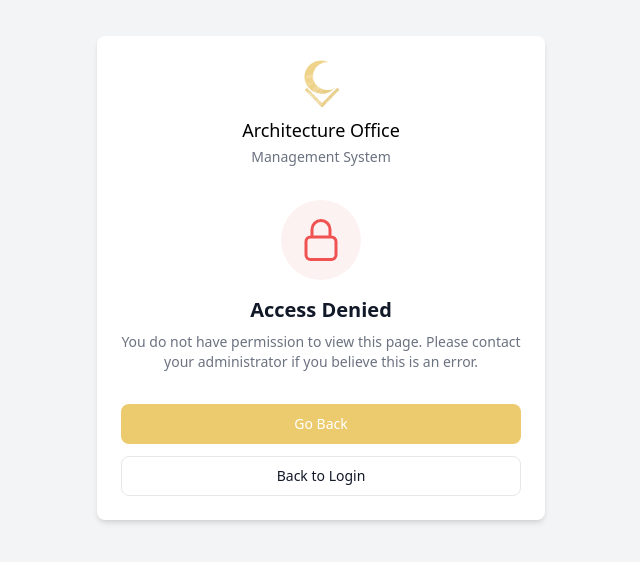
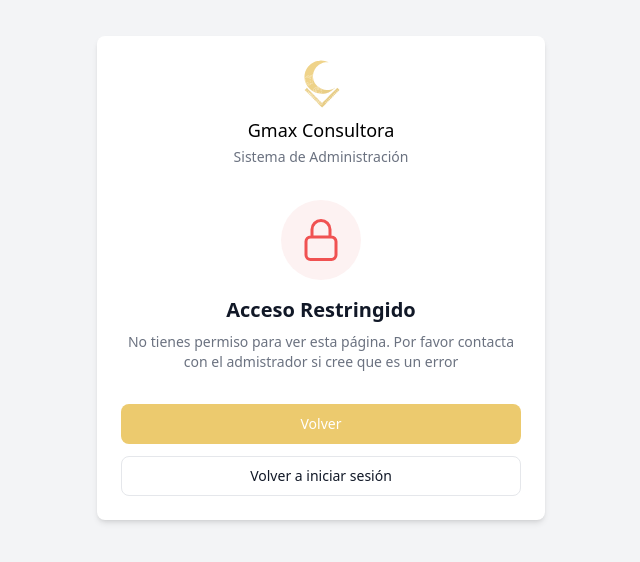
Before and after one commit to Aquino-Joaquin/architecture-office-management, a React (Vite) app in the folder frontend/: page /unauthorized in a window 1280 px wide. Shown: the part 122-684 px from the top of the page, without its empty margins (319-959 px from the left). Built offline with nearby package versions, Linux system fonts and the light colour scheme; no server answers.

Commit message:
feat(i18n): add translations for unauthorized page and replace hardcoded text in UnauthorizedPage

```diff
--- /dev/null
+++ b/frontend/src/i18n/en/unathorizedPage.json
@@ -0,0 +1,9 @@
+{
+    "title":"Architecture Office",
+    "subTitle":"Management System",
+    "accessDenied":"Access Denied",
+    "errorMessage": "You do not have permission to view this page. Please contact your administrator if you believe this is an error.",
+    "goBack": "Go Back",
+    "backLogin": "Back to Login"
+
+}
--- /dev/null
+++ b/frontend/src/i18n/es/unathorizedPage.json
@@ -0,0 +1,9 @@
+{
+    "title":"Gmax Consultora",
+    "subTitle":"Sistema de Administración",
+    "accessDenied":"Acceso Restringido",
+    "errorMessage": "No tienes permiso para ver esta página. Por favor contacta con el admistrador si cree que es un error",
+    "goBack": "Volver",
+    "backLogin": "Volver a iniciar sesión"
+
+}
--- a/frontend/src/i18n/i18n.ts
+++ b/frontend/src/i18n/i18n.ts
@@ -32,6 +32,8 @@ import enBadgeStatus from "./en/badgeStatus.json";
 import esBadgeStatus from "./es/badgeStatus.json";
 import enErrorPage from "./en/errorPage.json";
 import esErrorPage from "./es/errorPage.json";
+import enUnathorizedPage from "./en/unathorizedPage.json";
+import esUnathorizedPage from "./es/unathorizedPage.json";
 
 const resources = {
   en: {
@@ -51,6 +53,7 @@ const resources = {
     successToast: enSuccessToast,
     badgeStatus: enBadgeStatus,
     errorPage: enErrorPage,
+    unathorizedPage: enUnathorizedPage,
   },
   es: {
     adminDashboard: esAdminDashboardTitles,
@@ -69,6 +72,7 @@ const resources = {
     successToast: esSuccessToast,
     badgeStatus: esBadgeStatus,
     errorPage: esErrorPage,
+    unathorizedPage: esUnathorizedPage,
   },
 };
 
@@ -91,6 +95,7 @@ i18n.use(initReactI18next).init({
     "successToast",
     "badgeStatus",
     "errorPage",
+    "unathorizedPage",
   ],
   defaultNS: "adminDashboard",
 
--- a/frontend/src/pages/UnathorizedPage.tsx
+++ b/frontend/src/pages/UnathorizedPage.tsx
@@ -1,8 +1,10 @@
 import { Button, Card } from "flowbite-react";
+import { useTranslation } from "react-i18next";
 import { useNavigate } from "react-router-dom";
 
 export default function UnauthorizedPage() {
   const navigate = useNavigate();
+  const { t } = useTranslation("unathorizedPage");
 
   return (
     <div className="flex min-h-screen items-center justify-center bg-gray-100">
@@ -14,10 +16,8 @@ export default function UnauthorizedPage() {
             className="w-12 h-12 rounded-lg  opacity-80"
           />
           <div>
-            <h1 className="text-lg font-medium text-black">
-              Architecture Office
-            </h1>
-            <span className="text-gray-500 text-sm">Management System</span>
+            <h1 className="text-lg font-medium text-black">{t("title")}</h1>
+            <span className="text-gray-500 text-sm">{t("subTitle")}</span>
           </div>
         </div>
 
@@ -40,11 +40,10 @@ export default function UnauthorizedPage() {
           </div>
 
           <div>
-            <h2 className="text-xl font-bold text-gray-900">Access Denied</h2>
-            <p className="mt-2 text-sm text-gray-500">
-              You do not have permission to view this page. Please contact your
-              administrator if you believe this is an error.
-            </p>
+            <h2 className="text-xl font-bold text-gray-900">
+              {t("accessDenied")}
+            </h2>
+            <p className="mt-2 text-sm text-gray-500">{t("errorMessage")}</p>
           </div>
         </div>
 
@@ -53,7 +52,7 @@ export default function UnauthorizedPage() {
             onClick={() => navigate(-1)}
             className="w-full bg-[rgb(236,202,110)]! hover:brightness-105! border-transparent! focus:ring-4! focus:ring-[rgba(236,202,110,0.5)]! text-white"
           >
-            Go Back
+            {t("goBack")}
           </Button>
 
           <Button
@@ -65,7 +64,7 @@ export default function UnauthorizedPage() {
             }}
             className="w-full border-gray-200 hover:bg-gray-50 focus:ring-4 focus:ring-gray-100"
           >
-            Back to Login
+            {t("backLogin")}
           </Button>
         </div>
       </Card>
```
